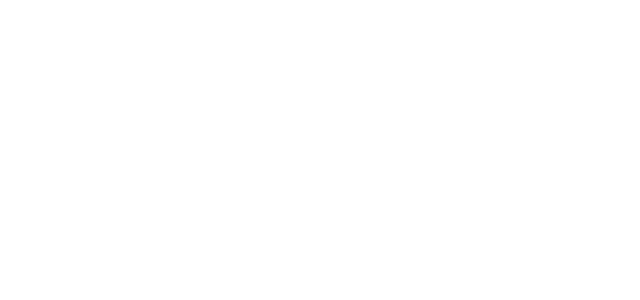
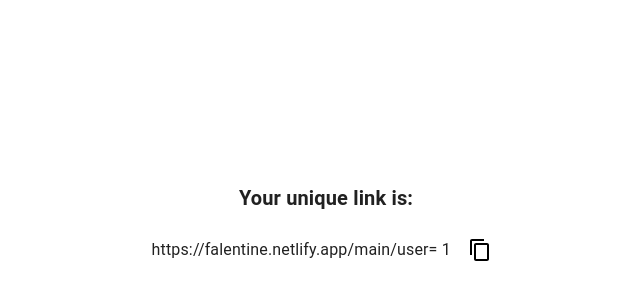
Before and after one commit to Proton-number/valentineapp, a React (Vite) app: page /unique/1 in a window 1280 px wide. Before the commit this address had no page. Shown: the part 174-474 px from the top of the page, without its empty margins (314-954 px from the left). Built offline with nearby package versions, Linux system fonts and the light colour scheme.

Commit message:
testing..

```diff
--- a/src/App.jsx
+++ b/src/App.jsx
@@ -4,12 +4,9 @@
 import SignUp from "./Components/SignUp";
 import Main from "./Components/Main";
 import Unique from "./Components/Unique";
-import { useParams } from "react-router-dom";
 
 function App() {
   const [login, setLogin] = useState(localStorage.getItem("loggedIn"));
-
-  const { userId } = useParams();
 
   return (
     <>
@@ -23,7 +20,7 @@
             path="/"
             element={<SignUp login={login} setLogin={setLogin} />}
           />
-          <Route path="/unique" element={<Unique userId={userId} />} />
+          <Route path="/unique/:userId" element={<Unique />} />
         </Routes>
       </Router>
     </>
--- a/src/Components/Main.jsx
+++ b/src/Components/Main.jsx
@@ -29,7 +29,7 @@
       setCopied(false);
     }, 1500);
   };
-
+  const uniqueLink = `https://falentine.netlify.app/main/user=${userId}`;
   const font = createTheme({
     typography: {
       fontFamily: "Dancing Script, cursive",
@@ -68,7 +68,7 @@
     return parts.join("\n");
   };
 
-  const uniqueLink = localStorage.getItem("uniqueLink");
+  // const uniqueLink = localStorage.getItem("uniqueLink");
   return (
     <Box>
       <Stack spacing={2}>
--- a/src/Components/SignUp.jsx
+++ b/src/Components/SignUp.jsx
@@ -7,7 +7,7 @@
 
 function SignUp({ setLogin }) {
   const navigate = useNavigate();
-  const [uniqueLink, setUniqueLink] = useState("");
+  // const [uniqueLink, setUniqueLink] = useState("");
 
   const signUpHandler = async () => {
     try {
--- a/src/Components/Unique.jsx
+++ b/src/Components/Unique.jsx
@@ -2,9 +2,11 @@
 import { Stack, Typography, IconButton, Tooltip, Box } from "@mui/material";
 import ContentCopyIcon from "@mui/icons-material/ContentCopy";
 import { CopyToClipboard } from "react-copy-to-clipboard";
+import { useParams } from "react-router-dom";
 
-function Unique({ userId }) {
+function Unique() {
   const [copied, setCopied] = useState(false);
+  const { userId } = useParams();
 
   const handleCopy = () => {
     setCopied(true);
@@ -12,21 +14,16 @@
       setCopied(false);
     }, 1500);
   };
+  const uniqueLink = `https://falentine.netlify.app/main/user=${userId}`;
 
-  const generateUniqueLink = (userId) => {
-    return `https://falentine.netlify.app/main/user=${userId}`;
+  const breakLongURL = (url) => {
+    const maxLength = 40; // Set the maximum length for each line
+    const parts = [];
+    for (let i = 0; i < url.length; i += maxLength) {
+      parts.push(url.substring(i, i + maxLength));
+    }
+    return parts.join("\n");
   };
-
-  const uniqueLink = generateUniqueLink(userId);
-
-  // const breakLongURL = (url) => {
-  //   const maxLength = 40; // Set the maximum length for each line
-  //   const parts = [];
-  //   for (let i = 0; i < url.length; i += maxLength) {
-  //     parts.push(url.substring(i, i + maxLength));
-  //   }
-  //   return parts.join("\n");
-  // };
 
   return (
     <Stack spacing={2}>
@@ -35,9 +32,8 @@
       </Typography>
 
       <Stack direction="row" spacing={1.2} sx={{ alignItems: "center" }}>
-
         <Box>
-          <Typography> {uniqueLink}</Typography>
+          <Typography> {breakLongURL(uniqueLink)}</Typography>
         </Box>
         {!copied && (
           <CopyToClipboard text={uniqueLink} onCopy={handleCopy}>
```
